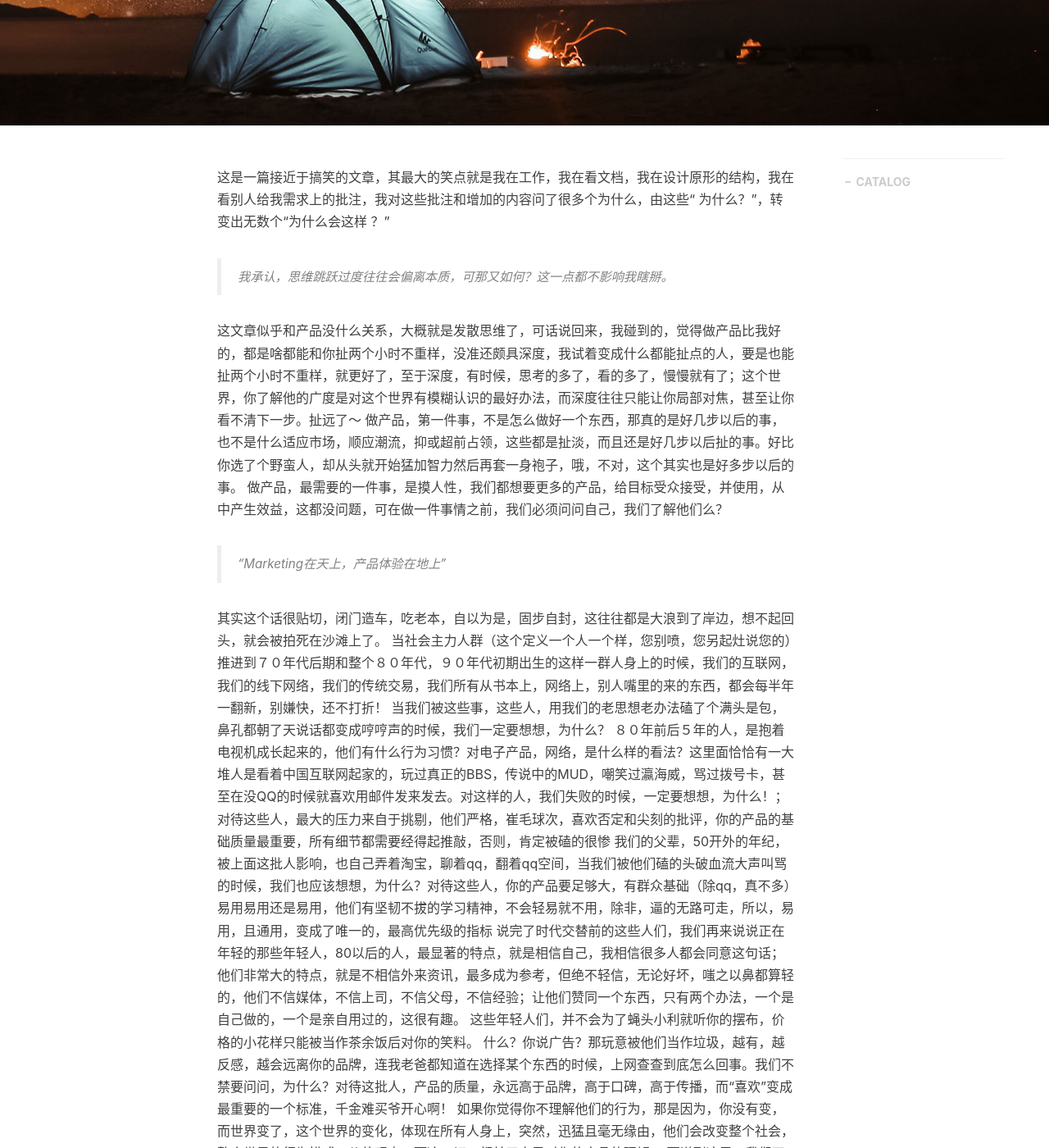
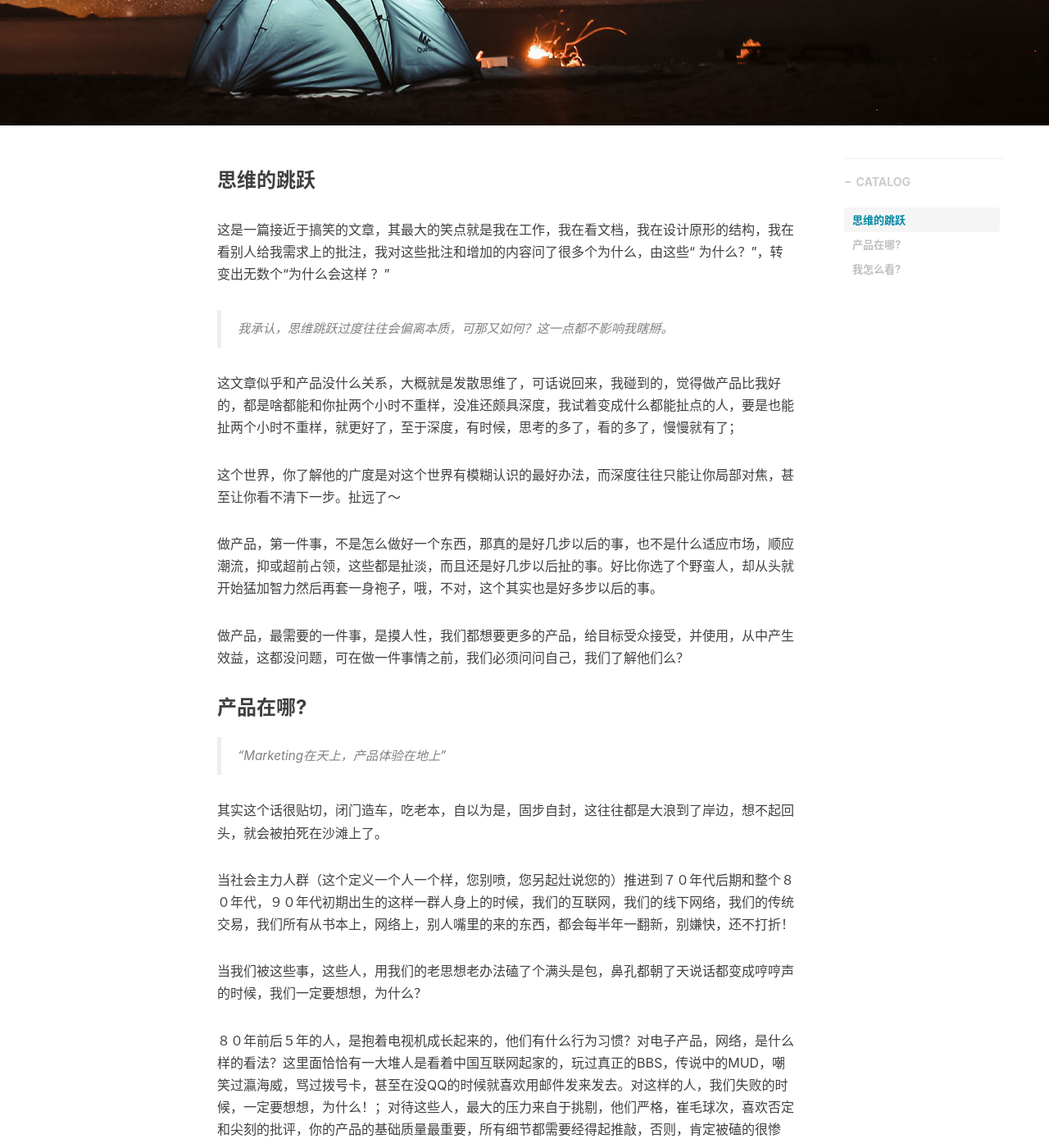
Before and after one commit to ztow/wdphoto, a Jekyll site: the page built from _posts/2012-10-08-The-world-is-changing-fast.md, in a window 1280 px wide and 1400 px high, scrolled down 472 px. Shown: the whole window at 82% size. Built offline with Jekyll 4.4.1, drawn with Linux system fonts in a browser that asks for light colours; nearby versions of some CDN libraries; comment, search, counter and statistics services are not loaded; some of the changed text lies outside the part shown.

Commit message:
no message

```diff
--- a/_posts/2012-10-08-The-world-is-changing-fast.md
+++ b/_posts/2012-10-08-The-world-is-changing-fast.md
@@ -7,36 +7,53 @@ header-img: "img/post-bg-Introvert.jpg"
 catalog: true
 tags:
   - 时间
+  - 世界
+  - 产品
 ---
-
+### 思维的跳跃
 这是一篇接近于搞笑的文章，其最大的笑点就是我在工作，我在看文档，我在设计原形的结构，我在看别人给我需求上的批注，我对这些批注和增加的内容问了很多个为什么，由这些“ 为什么？”，转变出无数个“为什么会这样 ？”
 
 > 我承认，思维跳跃过度往往会偏离本质，可那又如何？这一点都不影响我瞎掰。
 
-这文章似乎和产品没什么关系，大概就是发散思维了，可话说回来，我碰到的，觉得做产品比我好的，都是啥都能和你扯两个小时不重样，没准还颇具深度，我试着变成什么都能扯点的人，要是也能扯两个小时不重样，就更好了，至于深度，有时候，思考的多了，看的多了，慢慢就有了；这个世界，你了解他的广度是对这个世界有模糊认识的最好办法，而深度往往只能让你局部对焦，甚至让你看不清下一步。扯远了～
+这文章似乎和产品没什么关系，大概就是发散思维了，可话说回来，我碰到的，觉得做产品比我好的，都是啥都能和你扯两个小时不重样，没准还颇具深度，我试着变成什么都能扯点的人，要是也能扯两个小时不重样，就更好了，至于深度，有时候，思考的多了，看的多了，慢慢就有了；
+
+这个世界，你了解他的广度是对这个世界有模糊认识的最好办法，而深度往往只能让你局部对焦，甚至让你看不清下一步。扯远了～
+
 做产品，第一件事，不是怎么做好一个东西，那真的是好几步以后的事，也不是什么适应市场，顺应潮流，抑或超前占领，这些都是扯淡，而且还是好几步以后扯的事。好比你选了个野蛮人，却从头就开始猛加智力然后再套一身袍子，哦，不对，这个其实也是好多步以后的事。
+
 做产品，最需要的一件事，是摸人性，我们都想要更多的产品，给目标受众接受，并使用，从中产生效益，这都没问题，可在做一件事情之前，我们必须问问自己，我们了解他们么？
-
+### 产品在哪?
 > “Marketing在天上，产品体验在地上”
 
 其实这个话很贴切，闭门造车，吃老本，自以为是，固步自封，这往往都是大浪到了岸边，想不起回头，就会被拍死在沙滩上了。
+
 当社会主力人群（这个定义一个人一个样，您别喷，您另起灶说您的）推进到７０年代后期和整个８０年代，９０年代初期出生的这样一群人身上的时候，我们的互联网，我们的线下网络，我们的传统交易，我们所有从书本上，网络上，别人嘴里的来的东西，都会每半年一翻新，别嫌快，还不打折！
+
 当我们被这些事，这些人，用我们的老思想老办法磕了个满头是包，鼻孔都朝了天说话都变成哼哼声的时候，我们一定要想想，为什么？
+
 ８０年前后５年的人，是抱着电视机成长起来的，他们有什么行为习惯？对电子产品，网络，是什么样的看法？这里面恰恰有一大堆人是看着中国互联网起家的，玩过真正的BBS，传说中的MUD，嘲笑过瀛海威，骂过拨号卡，甚至在没QQ的时候就喜欢用邮件发来发去。对这样的人，我们失败的时候，一定要想想，为什么！；对待这些人，最大的压力来自于挑剔，他们严格，崔毛球次，喜欢否定和尖刻的批评，你的产品的基础质量最重要，所有细节都需要经得起推敲，否则，肯定被磕的很惨
+
 我们的父辈，50开外的年纪，被上面这批人影响，也自己弄着淘宝，聊着qq，翻着qq空间，当我们被他们磕的头破血流大声叫骂的时候，我们也应该想想，为什么？对待这些人，你的产品要足够大，有群众基础（除qq，真不多）易用易用还是易用，他们有坚韧不拔的学习精神，不会轻易就不用，除非，逼的无路可走，所以，易用，且通用，变成了唯一的，最高优先级的指标
+
 说完了时代交替前的这些人们，我们再来说说正在年轻的那些年轻人，80以后的人，最显著的特点，就是相信自己，我相信很多人都会同意这句话；他们非常大的特点，就是不相信外来资讯，最多成为参考，但绝不轻信，无论好坏，嗤之以鼻都算轻的，他们不信媒体，不信上司，不信父母，不信经验；让他们赞同一个东西，只有两个办法，一个是自己做的，一个是亲自用过的，这很有趣。
+
 这些年轻人们，并不会为了蝇头小利就听你的摆布，价格的小花样只能被当作茶余饭后对你的笑料。
+
 什么？你说广告？那玩意被他们当作垃圾，越有，越反感，越会远离你的品牌，连我老爸都知道在选择某个东西的时候，上网查查到底怎么回事。我们不禁要问问，为什么？对待这批人，产品的质量，永远高于品牌，高于口碑，高于传播，而“喜欢”变成最重要的一个标准，千金难买爷开心啊！
+
 如果你觉得你不理解他们的行为，那是因为，你没有变，而世界变了，这个世界的变化，体现在所有人身上，突然，迅猛且毫无缘由，他们会改变整个社会，整个世界的行为模式，价值观点，而这一切，都基于自己对你的产品的理解。
+
 而说到这里，我们不得不纠结一件事，我们的需要，市场的需求，永远都是在天上，而作产品的，会让市场需求更加发光同时还闪瞎了所有在地面上的人的眼睛，我们不得不感叹，我们的位置如此尴尬，市场的因素变了，每半年，不打折的风暴只会早来，不会晚来，而你，准备好了么？
+### 我怎么看?
 而我对着一大堆的事的看法是这样的
-.	别找任何理由，产品都是最重要的环节，什么市场，运营，都是后话，你的产品，你的结构，你的功能你的代码，没有一样可以妥协
-.	不迷信市场
-.	用心研究目标人群
-.	用心研究如何扩充目标人群
-.	别把程序员抬太高，否则就变成成品中的毒瘤。
-.	改掉所有臭毛病
-.	变化，并尝试新的方式，多多益善。
-.	只不过是个三轮车而已，别把自己当加长１０倍的卡迪拉克，调头很容易。
-.	应对工作，不如多花心思，应对变化。
+- 别找任何理由，产品都是最重要的环节，什么市场，运营，都是后话，你的产品，你的结构，你的功能你的代码，没有一样可以妥协
+- 不迷信市场
+- 用心研究目标人群
+- 用心研究如何扩充目标人群
+- 别把程序员抬太高，否则就变成成品中的毒瘤。
+- 改掉所有臭毛病
+- 变化，并尝试新的方式，多多益善。
+- 只不过是个三轮车而已，别把自己当加长１０倍的卡迪拉克，调头很容易。
+- 应对工作，不如多花心思，应对变化。
+
 没了
```
